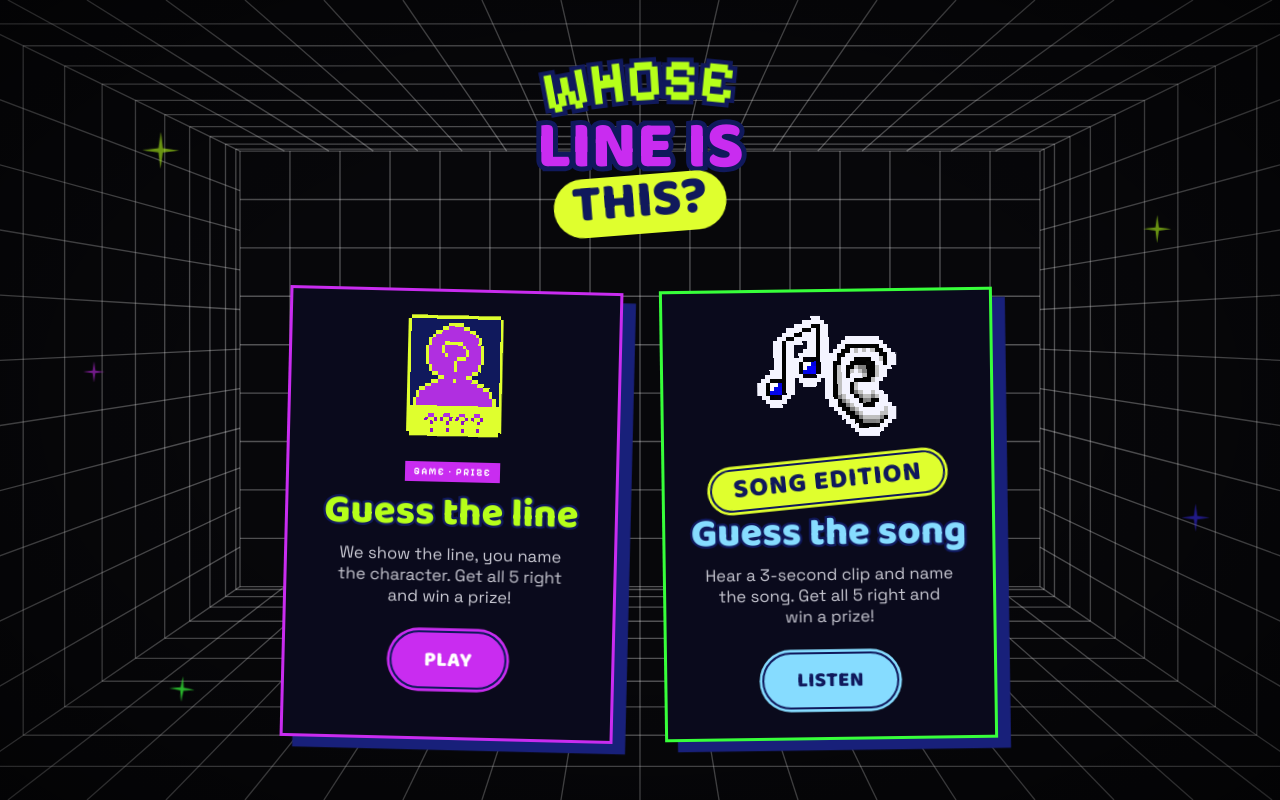
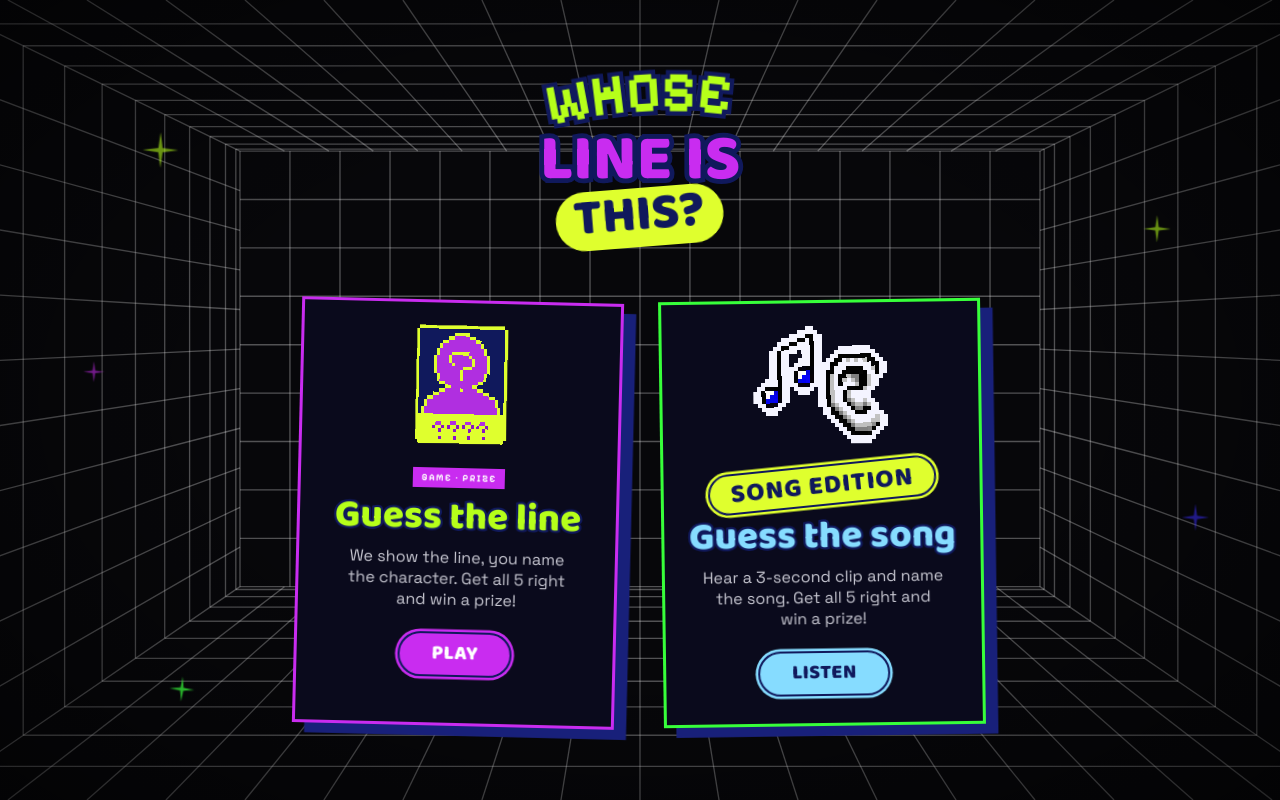
Before and after one commit to sudeyldz10/whose-line-is-this, a plain HTML site: page frontend/index.html in a window 1280 px wide. Drawn offline with Linux system fonts and the light colour scheme; no server answers.

Commit message:
fixed issues at secreen, css and buttons

```diff
--- a/frontend/style.css
+++ b/frontend/style.css
@@ -14,7 +14,7 @@
 @font-face { font-family: "Space Grotesk"; font-weight: 700; src: url(fonts/grotesk-700-ext.woff2) format("woff2"); unicode-range: U+0100-02BA, U+02BD-02C5, U+02C7-02CC, U+02CE-02D7, U+02DD-02FF, U+0304, U+0308, U+0329, U+1D00-1DBF, U+1E00-1E9F, U+1EF2-1EFF, U+2020, U+20A0-20AB, U+20AD-20C0, U+2113, U+2C60-2C7F, U+A720-A7FF; }
 
 :root {
-  --u: min(1vw, 1.78vh);
+  --u: min(1vw, 1.55vh);
   --lime: #dfff2e;
   --lime-px: #b6ff1a;
   --purple: #c92cf0;
@@ -665,3 +665,6 @@ body[data-screen="song"] .song-note {display:block}
 @media (hover: hover) and (min-aspect-ratio: 1/1) {
   .menu-cards .mcard:hover, .menu-cards .mcard:focus-visible { transform: rotate(0) scale(1.04); }
 }
+
+.t2, .t3, .pill, .g-top .tag, .opt, #screen-song .g-top .tag { line-height: 1.05; }
+.opt { padding: .55em 1em; }
```
